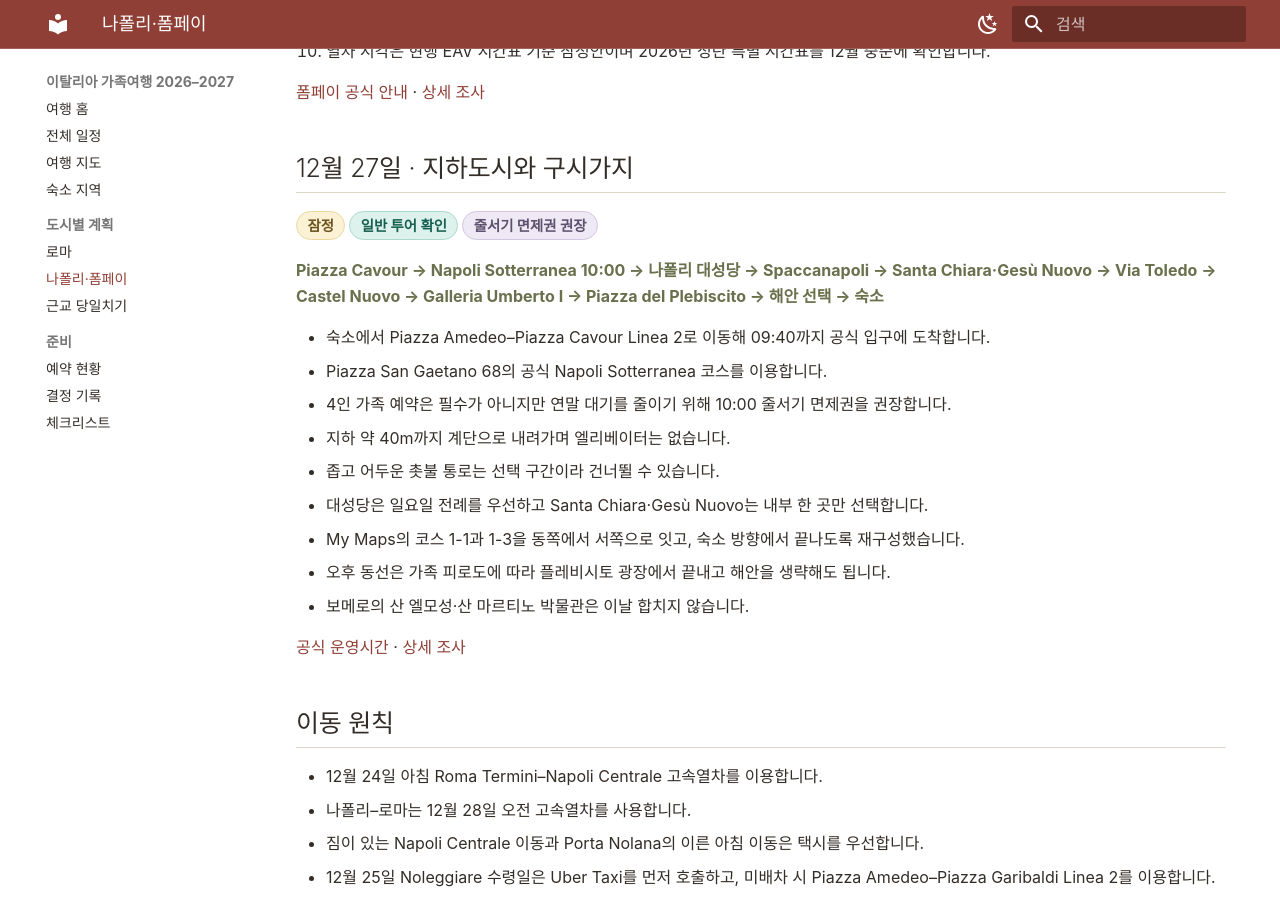
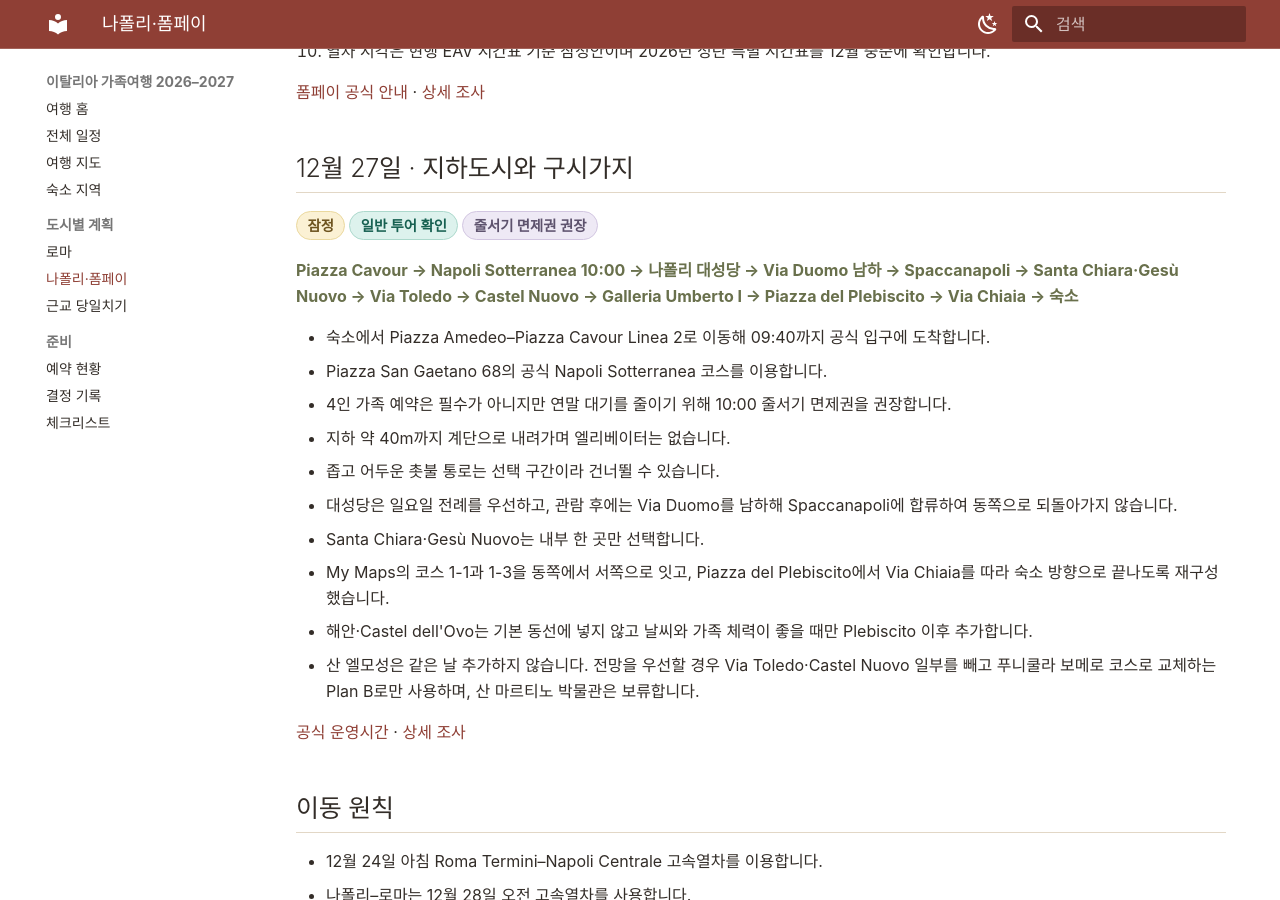
Before and after one commit to Jaeho211/italy-family-trip-2026, an MkDocs documentation site: the page built from docs/naples.md, in a window 1280 px wide and 900 px high, scrolled down 1321 px. Built offline with MkDocs 1.6.1 and Material for MkDocs 9.7.7, drawn with Linux system fonts in a browser that asks for light colours.

Commit message:
docs: refine Naples Dec 27 walking route and optional stops

```diff
--- a/docs/naples.md
+++ b/docs/naples.md
@@ -46,17 +46,18 @@
 
 <span class="status tentative">잠정</span><span class="status verified">일반 투어 확인</span><span class="status review">줄서기 면제권 권장</span>
 
-<p class="route">Piazza Cavour → Napoli Sotterranea 10:00 → 나폴리 대성당 → Spaccanapoli → Santa Chiara·Gesù Nuovo → Via Toledo → Castel Nuovo → Galleria Umberto I → Piazza del Plebiscito → 해안 선택 → 숙소</p>
+<p class="route">Piazza Cavour → Napoli Sotterranea 10:00 → 나폴리 대성당 → Via Duomo 남하 → Spaccanapoli → Santa Chiara·Gesù Nuovo → Via Toledo → Castel Nuovo → Galleria Umberto I → Piazza del Plebiscito → Via Chiaia → 숙소</p>
 
 - 숙소에서 Piazza Amedeo–Piazza Cavour Linea 2로 이동해 09:40까지 공식 입구에 도착합니다.
 - Piazza San Gaetano 68의 공식 Napoli Sotterranea 코스를 이용합니다.
 - 4인 가족 예약은 필수가 아니지만 연말 대기를 줄이기 위해 10:00 줄서기 면제권을 권장합니다.
 - 지하 약 40m까지 계단으로 내려가며 엘리베이터는 없습니다.
 - 좁고 어두운 촛불 통로는 선택 구간이라 건너뛸 수 있습니다.
-- 대성당은 일요일 전례를 우선하고 Santa Chiara·Gesù Nuovo는 내부 한 곳만 선택합니다.
-- My Maps의 코스 1-1과 1-3을 동쪽에서 서쪽으로 잇고, 숙소 방향에서 끝나도록 재구성했습니다.
-- 오후 동선은 가족 피로도에 따라 플레비시토 광장에서 끝내고 해안을 생략해도 됩니다.
-- 보메로의 산 엘모성·산 마르티노 박물관은 이날 합치지 않습니다.
+- 대성당은 일요일 전례를 우선하고, 관람 후에는 Via Duomo를 남하해 Spaccanapoli에 합류하여 동쪽으로 되돌아가지 않습니다.
+- Santa Chiara·Gesù Nuovo는 내부 한 곳만 선택합니다.
+- My Maps의 코스 1-1과 1-3을 동쪽에서 서쪽으로 잇고, Piazza del Plebiscito에서 Via Chiaia를 따라 숙소 방향으로 끝나도록 재구성했습니다.
+- 해안·Castel dell'Ovo는 기본 동선에 넣지 않고 날씨와 가족 체력이 좋을 때만 Plebiscito 이후 추가합니다.
+- 산 엘모성은 같은 날 추가하지 않습니다. 전망을 우선할 경우 Via Toledo·Castel Nuovo 일부를 빼고 푸니쿨라 보메로 코스로 교체하는 Plan B로만 사용하며, 산 마르티노 박물관은 보류합니다.
 
 [공식 운영시간](https://www.napolisotterranea.org/en/visiting-hours/){ target="_blank" rel="noopener" } · [상세 조사](https://github.com/Jaeho211/italy-family-trip-2026/blob/main/research/napoli-sotterranea-2026-12-27.md){ target="_blank" rel="noopener" }
 
```
Also changed, not shown: docs/itinerary.md (+5 -5 lines).
